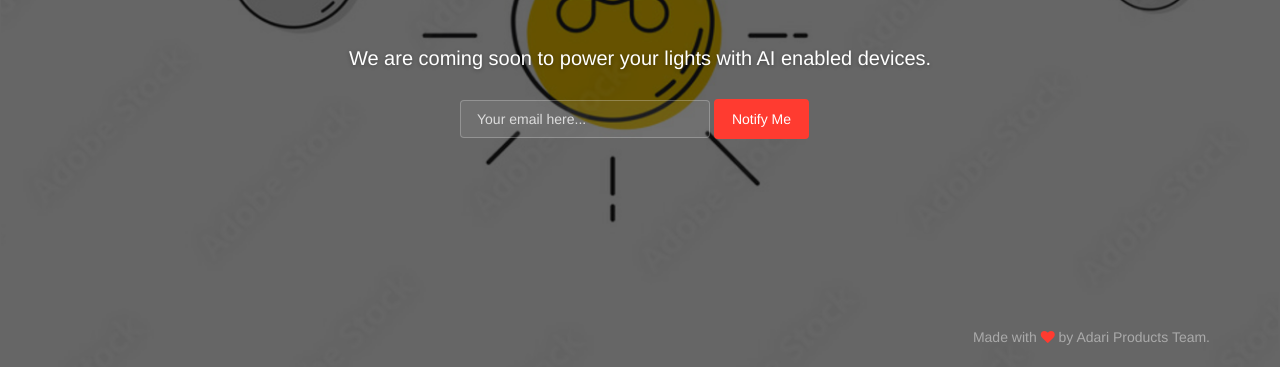
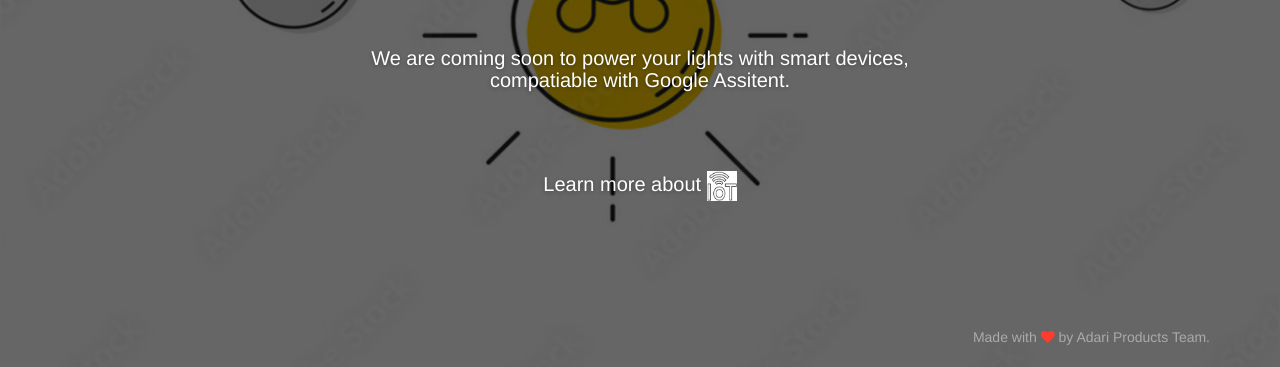
Before and after one commit to PranNath/PranNath.github.io, a plain HTML site: page index.html in a window 1280 px wide. Shown: the part 433-800 px from the top of the page. Drawn offline with Linux system fonts and the light colour scheme; a web font is replaced by a local one.

Commit message:
added iot icon, decreased fonts for homepage title

```diff
--- a/css/styles.css
+++ b/css/styles.css
@@ -733,7 +733,7 @@ h1 small, h2 small, h3 small, h1 .small, h2 .small, h3 .small {
     min-height: 140px;
 }
 .main .motto, .main .subscribe .info-text{
-    font-size: 50px;
+    font-size: 35px;
     color: #FFFFFF;
     text-shadow: 0 1px 4px rgba(0, 0, 0, 0.33);
     text-align: center;
--- a/index.html
+++ b/index.html
@@ -60,18 +60,14 @@
           <h4 class="motto">Intelligent lighting solutions for home and office.</h4>
           <div class="subscribe">
             <h1 class="info-text">
-              We are coming soon to power your lights with AI enabled devices.
+              We are coming soon to power your lights with smart devices,</br>
+              compatiable with Google Assitent.
             </h1>
             <div class="row">
               <div class="col-md-4 col-md-offset-4 col-sm6-6 col-sm-offset-3 ">
-                <form class="form-inline" role="form">
-                  <div class="form-group">
-                    <label class="sr-only" for="exampleInputEmail2">Email address</label>
-                    <input type="email" class="form-control transparent" placeholder="Your email here...">
-                  </div>
-                  <button type="submit" class="btn btn-danger btn-fill">Notify Me</button>
-                </form>
-
+                <h2 class="info-text">Learn more about
+                  <a href="https://en.wikipedia.org/wiki/Internet_of_things" target="_blank"><img src="images/iot.png" alt="IOT" width="30" height="30"></a>
+                </h2>
               </div>
             </div>
           </div>
```
Also changed, not shown: images/iot.png (added).
